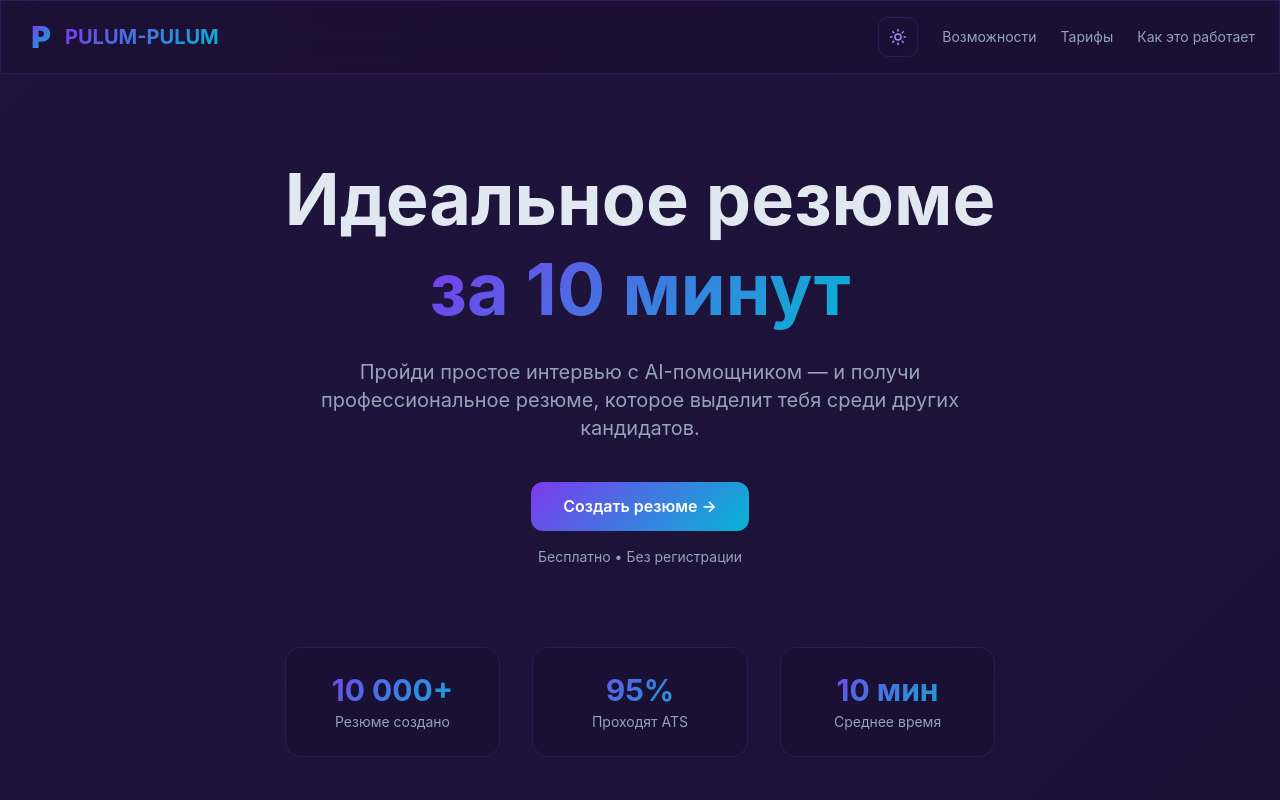
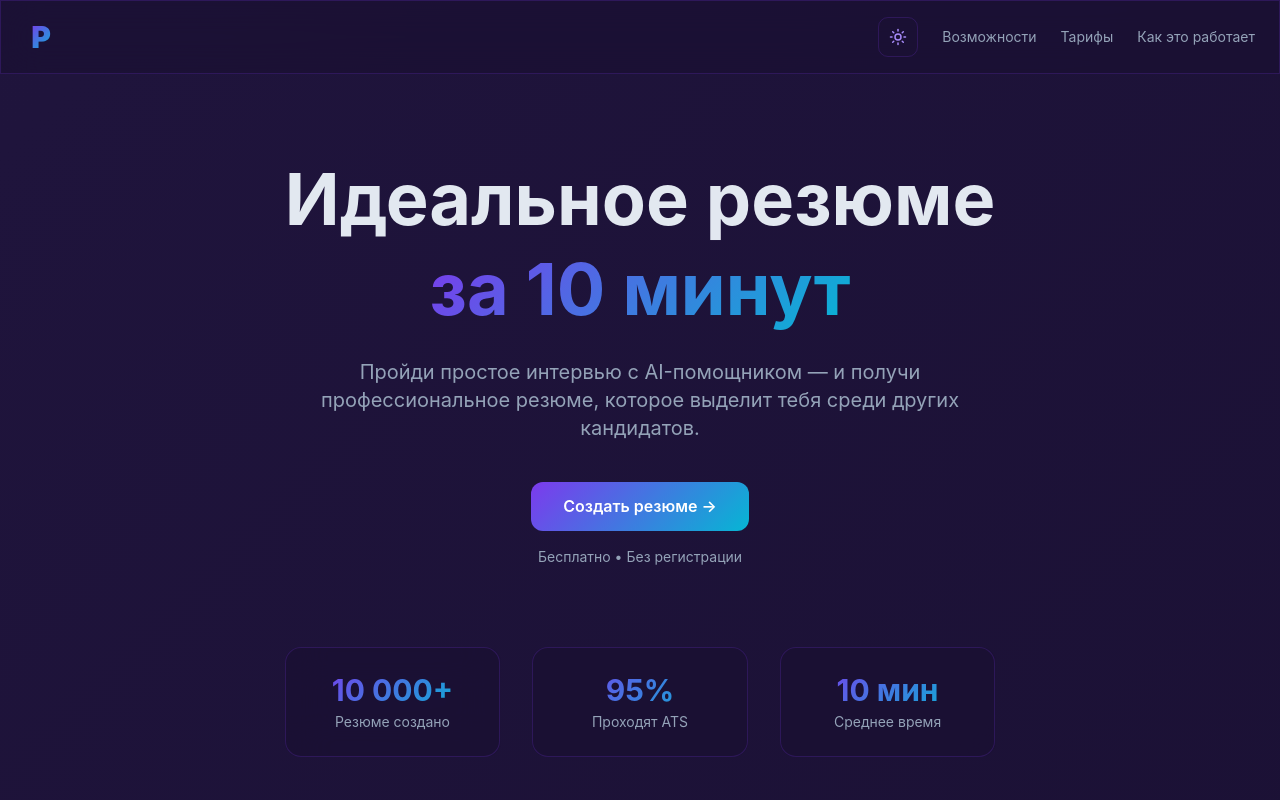
Before and after one commit to Qweeckusha/generator_resume_vibe, a React (Vite) app: page / in a window 1280 px wide. Shown: the top 800 px of the page. Built offline with nearby package versions, Linux system fonts and the light colour scheme.

Commit message:
task snapshot bb3a9043-ae26-44bb-95da-bfb17f9b8311

```diff
--- a/src/pages/Landing.tsx
+++ b/src/pages/Landing.tsx
@@ -14,11 +14,10 @@ export default function Landing({ navigate }: Props) {
     <div className="min-h-screen flex flex-col">
       {/* Navbar */}
       <nav className="glass sticky top-0 z-50 px-6 py-4 flex items-center justify-between">
-        <div className="flex items-center gap-2">
+        <div className="flex items-center">
           <div className="w-8 h-8 flex items-center justify-center">
             <span className="text-3xl font-black gradient-text leading-none">P</span>
           </div>
-          <span className="text-xl font-bold gradient-text">PULUM-PULUM</span>
         </div>
         <div className="flex items-center gap-6 text-sm text-muted">
           {/* Theme toggle button */}
```
